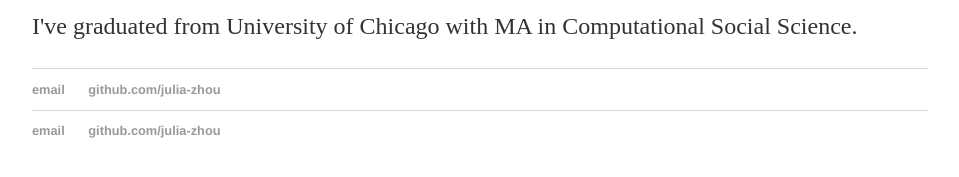
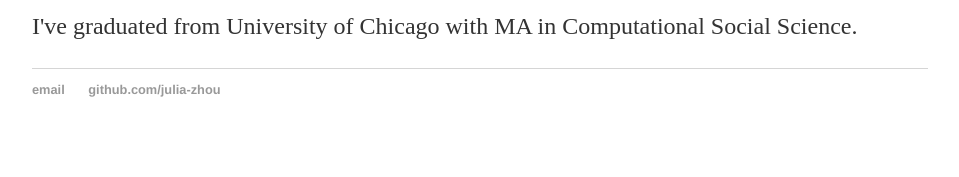
Before and after one commit to julia-zhou/julia-zhou.github.io, a Jekyll site: the page built from index.html, in a window 1280 px wide. Shown: the part 187-364 px from the top of the page, without its empty margins (160-1119 px from the left). Built offline with Jekyll 4.4.1, drawn with Linux system fonts in a browser that asks for light colours.

Commit message:
Update index.html

```diff
--- a/index.html
+++ b/index.html
@@ -6,12 +6,3 @@ title: Julia Jingyuan Zhou
         		<h1>Hi there, I'm Julia!</h1>
 				<p>I've graduated from University of Chicago with MA in Computational Social Science. </p>
     		</div><!-- /.blurb -->
-		</div><!-- /.container -->
-		<footer>
-    		<ul>
-        		<li><a href="mailto:jingyuanz416@gmail.com">email</a></li>
-        		<li><a href="https://github.com/julia-zhou">github.com/julia-zhou</a></li>
-			</ul>
-		</footer>
-	</body>
-</html>
```
